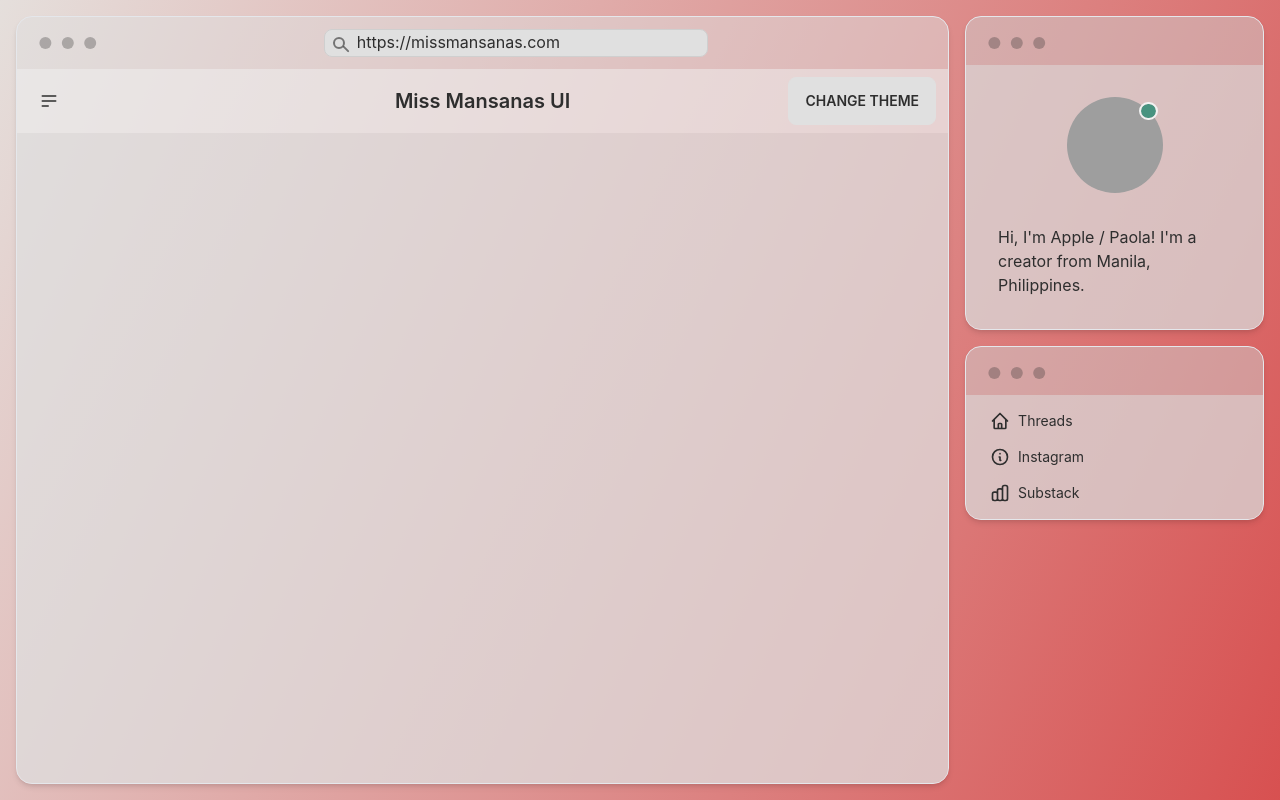
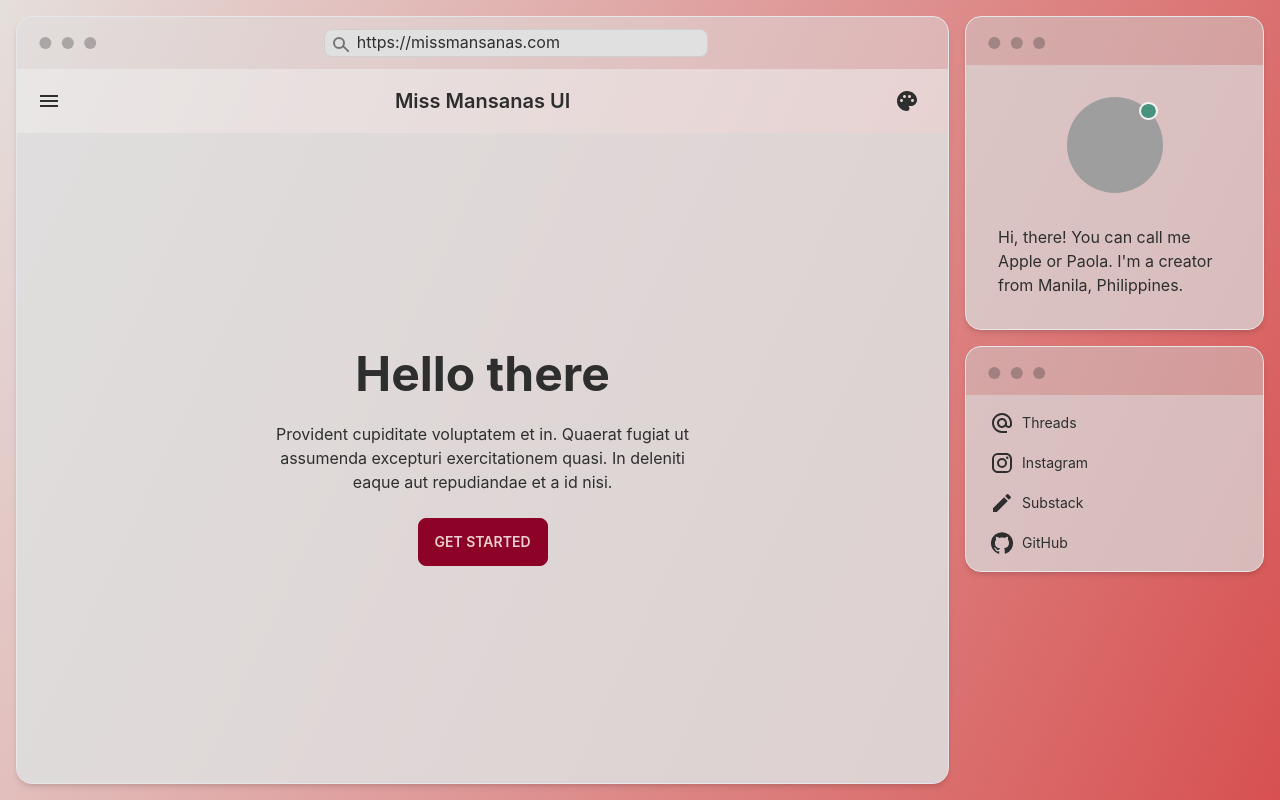
Before and after one commit to missmansanas/missmansanas.github.io, a React (Create React App) app: page / in a window 1280 px wide. Built offline with nearby package versions, Linux system fonts and the light colour scheme; grey boxes are pictures that could not be loaded.

Commit message:
Created React Router

```diff
--- a/package.json
+++ b/package.json
@@ -3,11 +3,16 @@
   "version": "0.1.0",
   "private": true,
   "dependencies": {
+    "@emotion/react": "^11.11.1",
+    "@emotion/styled": "^11.11.0",
+    "@mui/icons-material": "^5.14.3",
+    "@mui/material": "^5.14.4",
     "@testing-library/jest-dom": "^5.17.0",
     "@testing-library/react": "^13.4.0",
     "@testing-library/user-event": "^13.5.0",
     "react": "^18.2.0",
     "react-dom": "^18.2.0",
+    "react-router-dom": "^6.15.0",
     "react-scripts": "5.0.1",
     "web-vitals": "^2.1.4"
   },
--- a/src/App.js
+++ b/src/App.js
@@ -5,6 +5,7 @@ import Hero from './components/Hero';
 import DesktopNav from './components/MiniNav';
 import ProfileCard from './components/ProfileCard';
 import DevPortfolio from './components/DevPortfolio';
+import { BrowserRouter, Routes, Route } from 'react-router-dom';
 
 function App() {
   const [theme, setTheme] = useState('autumn');
@@ -14,6 +15,8 @@ function App() {
   }, [theme]);
 
   return (
+  <BrowserRouter>
+
     <div className="App h-[100vh]
       flex p-4 gap-4 justify-start
       flex-col items-center
@@ -28,15 +31,18 @@ function App() {
         <div className="mockup-browser-toolbar flex flex-row">
           <div className="input border border-base-300">https://missmansanas.com</div>
         </div>
-          <BrowserNav setTheme={setTheme} />
+        <BrowserNav setTheme={setTheme} />
         <div className="flex flex-col justify-start bg-base-200/50 h-full w-full box-border overflow-y-auto">
-
-          {/* <Hero/> */}
-          {/* <DevPortfolio/> */}
+          <Routes>
+            <Route index path="/" element={ <Hero/> } />
+            <Route path="/portfolio" element={ <DevPortfolio/> } />
+          </Routes>
         </div>
 
       </div>
     </div>
+
+  </BrowserRouter>
   );
 }
 
--- a/src/components/BrowserNav.js
+++ b/src/components/BrowserNav.js
@@ -1,5 +1,6 @@
-import React from 'react'
-import ThemeChanger from './ThemeChanger'
+import React from 'react';
+import ThemeChanger from './ThemeChanger';
+import MenuIcon from '@mui/icons-material/Menu';
 
 const BrowserNav = ({ setTheme }) => {
   return (
@@ -7,11 +8,11 @@ const BrowserNav = ({ setTheme }) => {
     <div className="navbar-start">
       <div className="dropdown">
         <label tabIndex={0} className="btn btn-ghost btn-circle">
-          <svg xmlns="http://www.w3.org/2000/svg" className="h-5 w-5" fill="none" viewBox="0 0 24 24" stroke="currentColor"><path strokeLinecap="round" strokeLinejoin="round" strokeWidth="2" d="M4 6h16M4 12h16M4 18h7" /></svg>
+          <MenuIcon/>
         </label>
         <ul tabIndex={0} className="menu menu-sm dropdown-content mt-3 z-[999] p-2 shadow bg-base-100/90 rounded-box w-52">
-          <li><a>Homepage</a></li>
-          <li><a>Portfolio</a></li>
+          <li><a href='/'>Homepage</a></li>
+          <li><a href='/portfolio'>Portfolio</a></li>
           <li><a>About</a></li>
         </ul>
       </div>
--- a/src/components/MiniNav.js
+++ b/src/components/MiniNav.js
@@ -1,4 +1,8 @@
-import React from 'react'
+import React from 'react';
+import AlternateEmailIcon from '@mui/icons-material/AlternateEmail';
+import InstagramIcon from '@mui/icons-material/Instagram';
+import CreateIcon from '@mui/icons-material/Create';
+import GitHubIcon from '@mui/icons-material/GitHub';
 
 const MiniNav = () => {
   return (
@@ -9,24 +13,18 @@ const MiniNav = () => {
       flex-row justify-start items-start
       ">
       <ul className="menu bg-transparent w-full rounded-box">
-        <li>
-          <a>
-            <svg xmlns="http://www.w3.org/2000/svg" className="h-5 w-5" fill="none" viewBox="0 0 24 24" stroke="currentColor"><path strokeLinecap="round" strokeLinejoin="round" strokeWidth="2" d="M3 12l2-2m0 0l7-7 7 7M5 10v10a1 1 0 001 1h3m10-11l2 2m-2-2v10a1 1 0 01-1 1h-3m-6 0a1 1 0 001-1v-4a1 1 0 011-1h2a1 1 0 011 1v4a1 1 0 001 1m-6 0h6" /></svg>
-          Threads
-          </a>
-        </li>
-        <li>
-          <a>
-            <svg xmlns="http://www.w3.org/2000/svg" className="h-5 w-5" fill="none" viewBox="0 0 24 24" stroke="currentColor"><path strokeLinecap="round" strokeLinejoin="round" strokeWidth="2" d="M13 16h-1v-4h-1m1-4h.01M21 12a9 9 0 11-18 0 9 9 0 0118 0z" /></svg>
-            Instagram
-          </a>
-        </li>
-        <li>
-          <a>
-            <svg xmlns="http://www.w3.org/2000/svg" className="h-5 w-5" fill="none" viewBox="0 0 24 24" stroke="currentColor"><path strokeLinecap="round" strokeLinejoin="round" strokeWidth="2" d="M9 19v-6a2 2 0 00-2-2H5a2 2 0 00-2 2v6a2 2 0 002 2h2a2 2 0 002-2zm0 0V9a2 2 0 012-2h2a2 2 0 012 2v10m-6 0a2 2 0 002 2h2a2 2 0 002-2m0 0V5a2 2 0 012-2h2a2 2 0 012 2v14a2 2 0 01-2 2h-2a2 2 0 01-2-2z" /></svg>
-            Substack
-          </a>
-        </li>
+        <li><a href='https://threads.net/@missmansanas' target='_blank'>
+          <AlternateEmailIcon/> Threads
+        </a></li>
+        <li><a href='https://instagram.com/missmansanas' target='_blank'>
+          <InstagramIcon/> Instagram
+        </a></li>
+        <li><a href='https://missmansanas.substack.com' target='_blank'>
+          <CreateIcon/> Substack
+        </a></li>
+        <li><a href='https://github.com/missmansanas' target='_blank'>
+          <GitHubIcon/> GitHub
+        </a></li>
       </ul>
       </div>
     </div>
--- a/src/components/ProfileCard.js
+++ b/src/components/ProfileCard.js
@@ -14,7 +14,7 @@ const ProfileCard = () => {
             <img src="https://picsum.photos/200/300" />
           </div>
         </div>
-        <p>Hi, I'm Apple / Paola! I'm a creator from Manila, Philippines.</p>
+        <p>Hi, there! You can call me Apple or Paola. I'm a creator from Manila, Philippines.</p>
 
       </div>
     </div>
--- a/src/components/ThemeChanger.js
+++ b/src/components/ThemeChanger.js
@@ -1,10 +1,13 @@
-import React from 'react'
+import React from 'react';
+import PaletteIcon from '@mui/icons-material/Palette';
 
 const ThemeChanger = ({ setTheme }) => {
 
   return (
-    <div className="dropdown dropdown-hover">
-      <label tabIndex={0} className="btn m-1">Change Theme</label>
+    <div className="dropdown dropdown-end">
+      <label tabIndex={0} className="btn btn-ghost m-1">
+        <PaletteIcon/>
+      </label>
       <ul tabIndex={0} className="dropdown-content z-[999] menu p-2 shadow-xl bg-base-100/90 rounded-box w-52 border">
         <li><a onClick={() => setTheme('autumn')}>🌞 Apple Reds</a></li>
         <li><a onClick={() => setTheme('pastel')}>🌞 Pinterest Girl</a></li>
```
Also changed, not shown: 1 other file (tests, documents, lock files or other folders).
